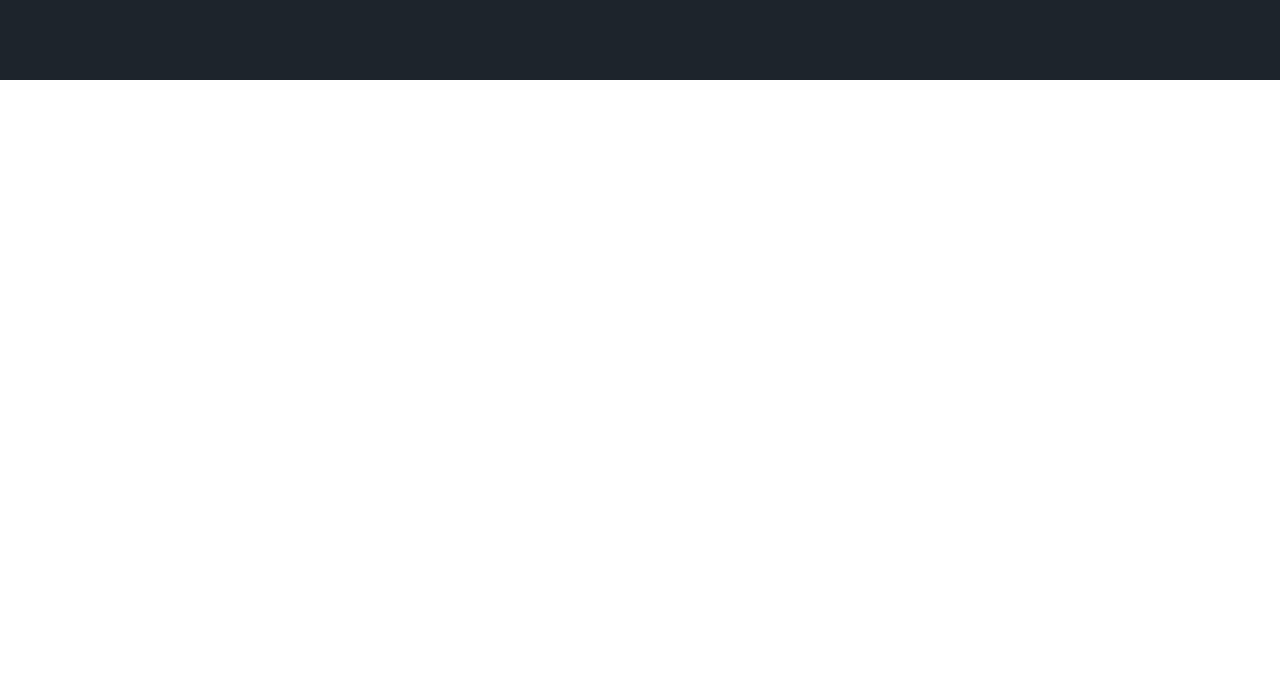
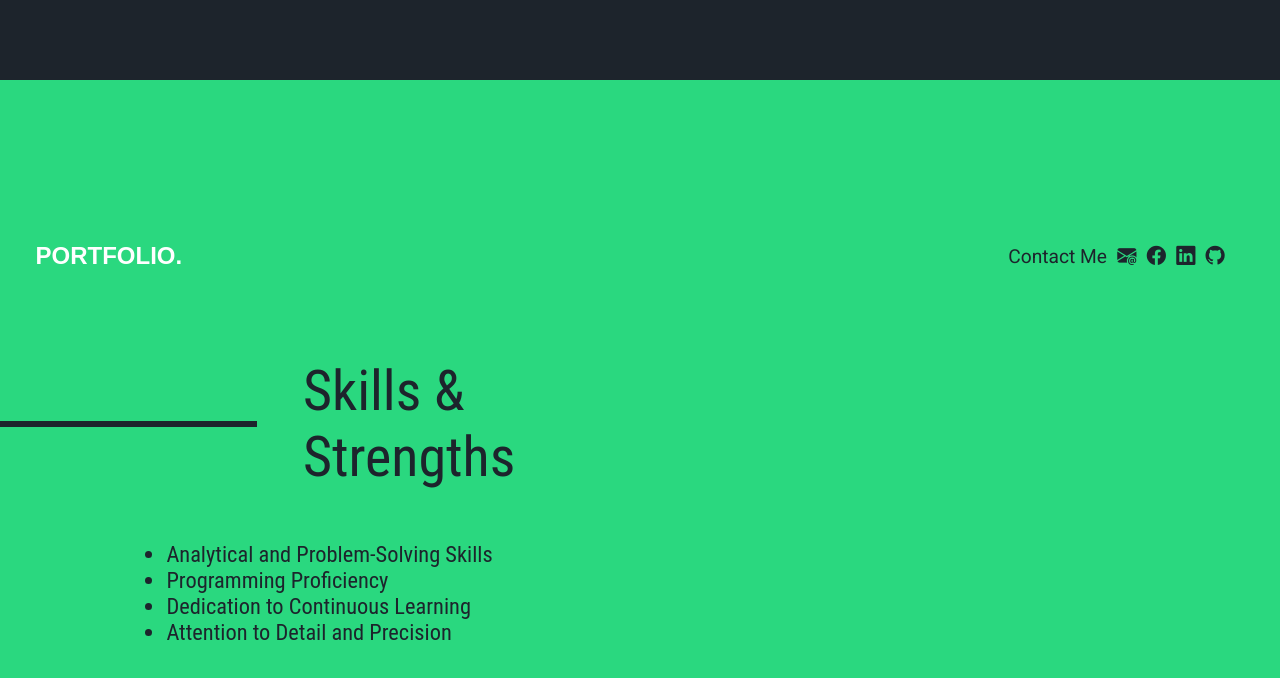
Before and after one commit to OshithRoshantha/COSC_32133_lab_sheet_01, a plain HTML site: page index.html in a window 1280 px wide. Shown: the part 1520-2198 px from the top of the page. Before the commit the page ends 1600 px from the top, so only its background shows below. Drawn offline with nearby package versions, Linux system fonts and the light colour scheme.

Commit message:
Refactor CSS styles and HTML structure for portfolio page

```diff
--- a/Styles/index.css
+++ b/Styles/index.css
@@ -201,3 +201,27 @@ a{
     height: 60%;
     margin-right: 55%;
 }
+.line2{
+    border: 3px solid #1d242c;
+    width: 80%;
+    margin-left: -20%;
+}
+.skills-text{
+    color: #1d242c;
+    margin-left: 5%;
+    margin-top: 2.5%;
+}
+.skills-inner{
+    height: 100vh;
+    background-color: #2ad87f;
+    margin-top: 0;
+    justify-content: start;
+}
+.skills-list{
+    margin-top: 10%;
+    margin-left: 20%;
+    font-size: 40%;
+}
+.titlt-bar2{
+    margin-top: -35%;
+}
--- a/index.html
+++ b/index.html
@@ -75,5 +75,33 @@
             </div>
         </div>
     </div>
+    <div class="skills-inner about-inner">
+        <div class="title-bar titlt-bar2">
+            <b>PORTFOLIO.</b>
+            <div class="social-container">
+                Contact Me
+                <a href="mailto:oedirisuriya@gmail.com">
+                <i class="bi bi-envelope-at-fill"></i></a>
+                <a href="https://www.facebook.com/OshithRoshantha/">
+                <i class="bi bi-facebook"></i></a>
+                <a href="https://www.linkedin.com/in/oshith-roshantha/">
+                <i class="bi bi-linkedin"></i></a>
+                <a href="https://github.com/OshithRoshantha">
+                <i class="bi bi-github"></i></a>
+            </div>
+        </div>
+        <div class="about-text skills-text">
+            <div class="about-title">
+                <div class="line line2"></div>
+                Skills & Strengths
+            </div>
+            <ul class="skills-list">
+                <li>Analytical and Problem-Solving Skills</li>
+                <li>Programming Proficiency</li>
+                <li>Dedication to Continuous Learning</li>
+                <li>Attention to Detail and Precision</li>
+            </ul>
+        </div>
+    </div>
 </body>
 </html>
```
